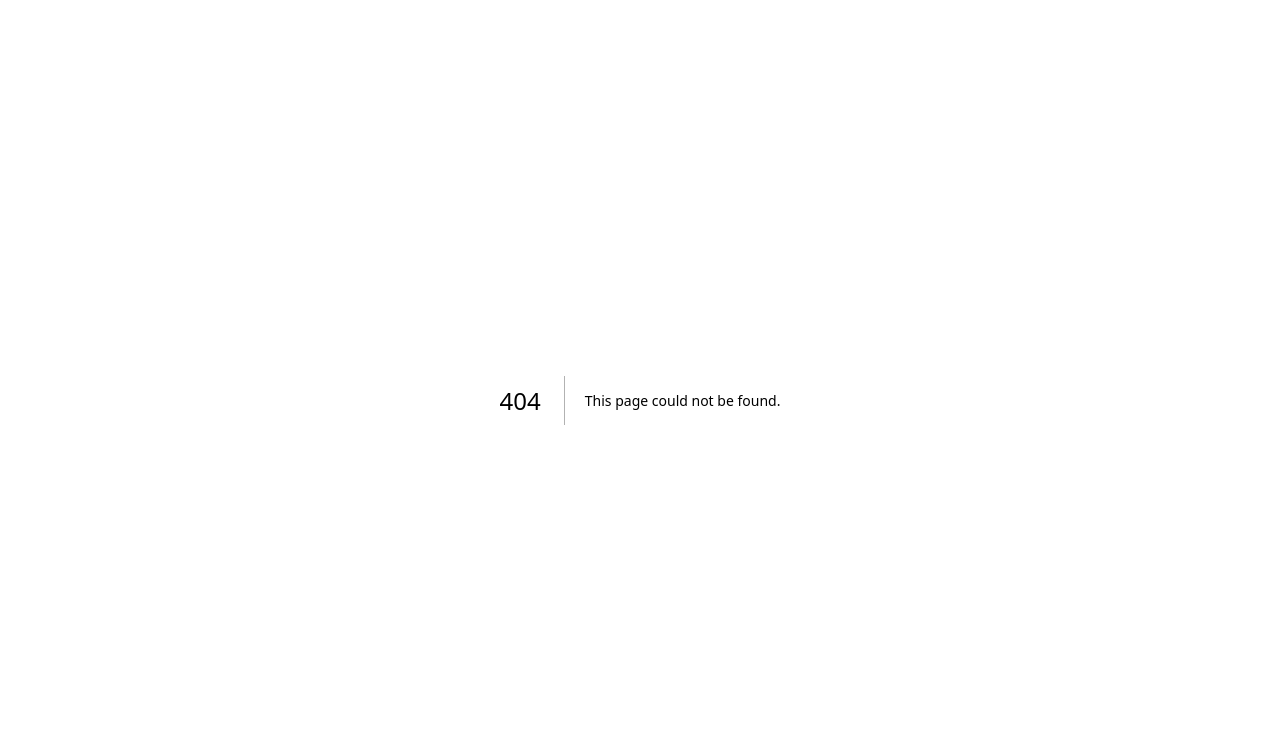
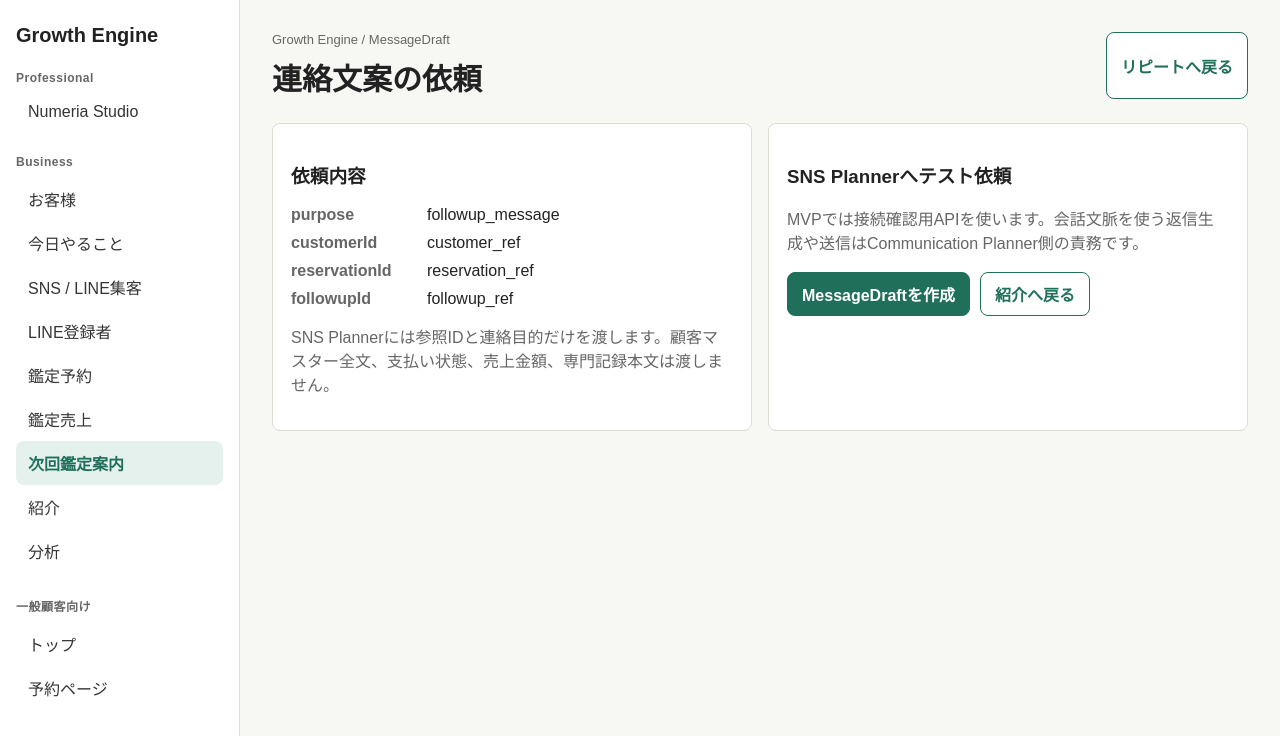
Before and after one commit to karukimori-wq/Growth-Engine, a Next.js app: page /app/business/message-draft-briefs/new in a window 1280 px wide. Before the commit this address had no page. Shown: the top 736 px of the page. Built offline with nearby package versions, Linux system fonts and the light colour scheme.

Commit message:
Add MessageDraft brief screen

```diff
--- /dev/null
+++ b/src/app/app/business/message-draft-briefs/new/page.tsx
@@ -0,0 +1,65 @@
+import { BusinessSidebar } from "../../_components/business-sidebar";
+
+export const dynamic = "force-dynamic";
+
+type Props = {
+  searchParams: Promise<Record<string, string | string[] | undefined>>;
+};
+
+function first(value: string | string[] | undefined) {
+  return Array.isArray(value) ? value[0] : value;
+}
+
+export default async function MessageDraftBriefPage({ searchParams }: Props) {
+  const query = await searchParams;
+  const reservationId = first(query.reservationId) ?? "reservation_ref";
+  const customerId = first(query.customerId) ?? "customer_ref";
+  const followupId = first(query.followupId) ?? "followup_ref";
+
+  return (
+    <div className="shell">
+      <BusinessSidebar activeKey="repeat" />
+      <main className="main">
+        <header className="page-header">
+          <div>
+            <p className="eyebrow">Growth Engine / MessageDraft</p>
+            <h2 className="page-title">連絡文案の依頼</h2>
+          </div>
+          <a className="button secondary" href="/app/business/repeat">
+            リピートへ戻る
+          </a>
+        </header>
+
+        <section className="grid">
+          <div className="card span-6">
+            <h3>依頼内容</h3>
+            <dl className="definition-list compact">
+              <dt>purpose</dt><dd>followup_message</dd>
+              <dt>customerId</dt><dd>{customerId}</dd>
+              <dt>reservationId</dt><dd>{reservationId}</dd>
+              <dt>followupId</dt><dd>{followupId}</dd>
+            </dl>
+            <p className="muted">
+              SNS Plannerには参照IDと連絡目的だけを渡します。顧客マスター全文、支払い状態、売上金額、専門記録本文は渡しません。
+            </p>
+          </div>
+
+          <div className="card span-6">
+            <h3>SNS Plannerへテスト依頼</h3>
+            <p className="muted">
+              MVPでは接続確認用APIを使います。会話文脈を使う返信生成や送信はCommunication Planner側の責務です。
+            </p>
+            <form action="/api/integrations/sns-planner/message-draft-test" method="post" className="action-row">
+              <button className="button" type="submit">
+                MessageDraftを作成
+              </button>
+              <a className="button secondary" href="/app/business/referrals">
+                紹介へ戻る
+              </a>
+            </form>
+          </div>
+        </section>
+      </main>
+    </div>
+  );
+}
```
